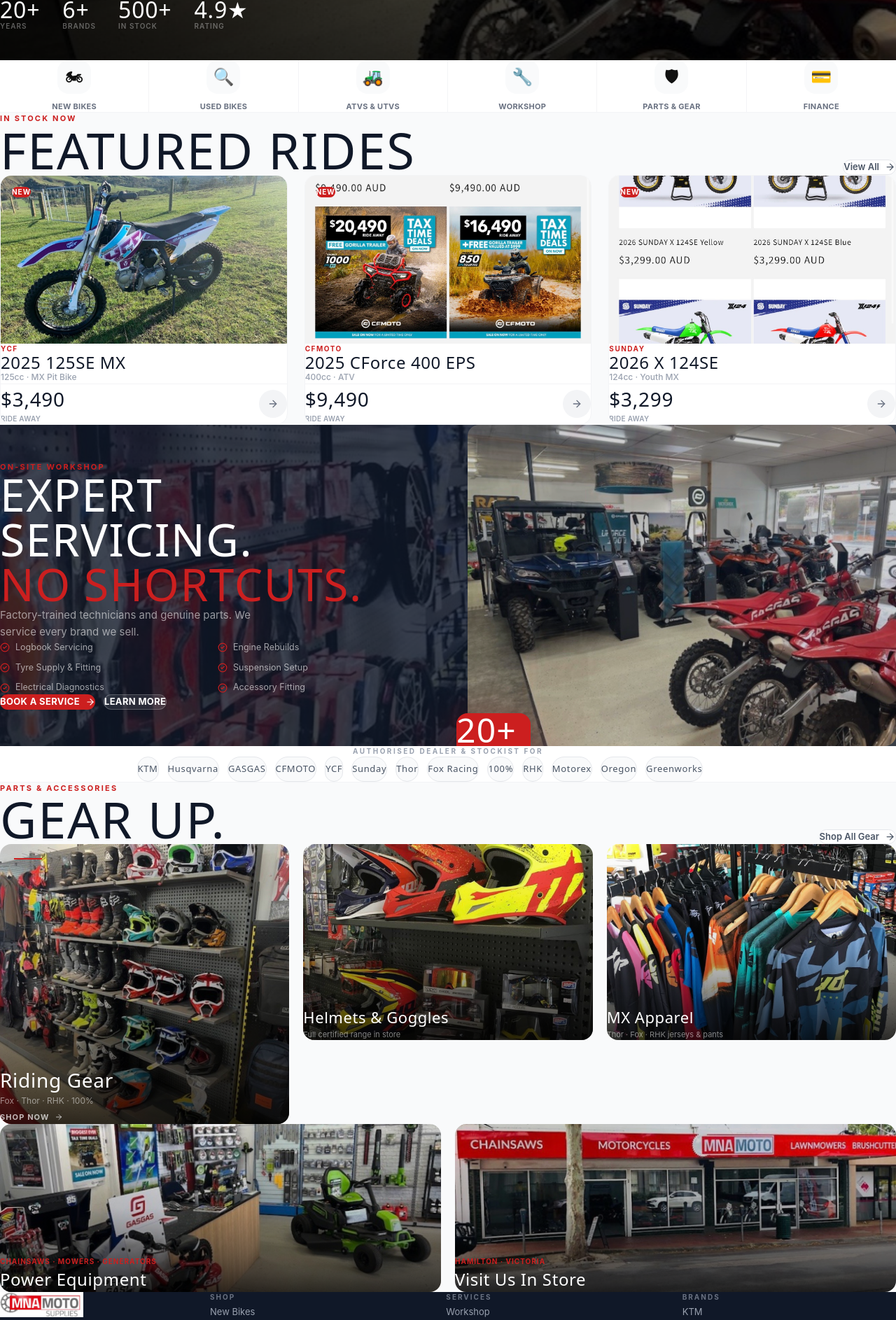
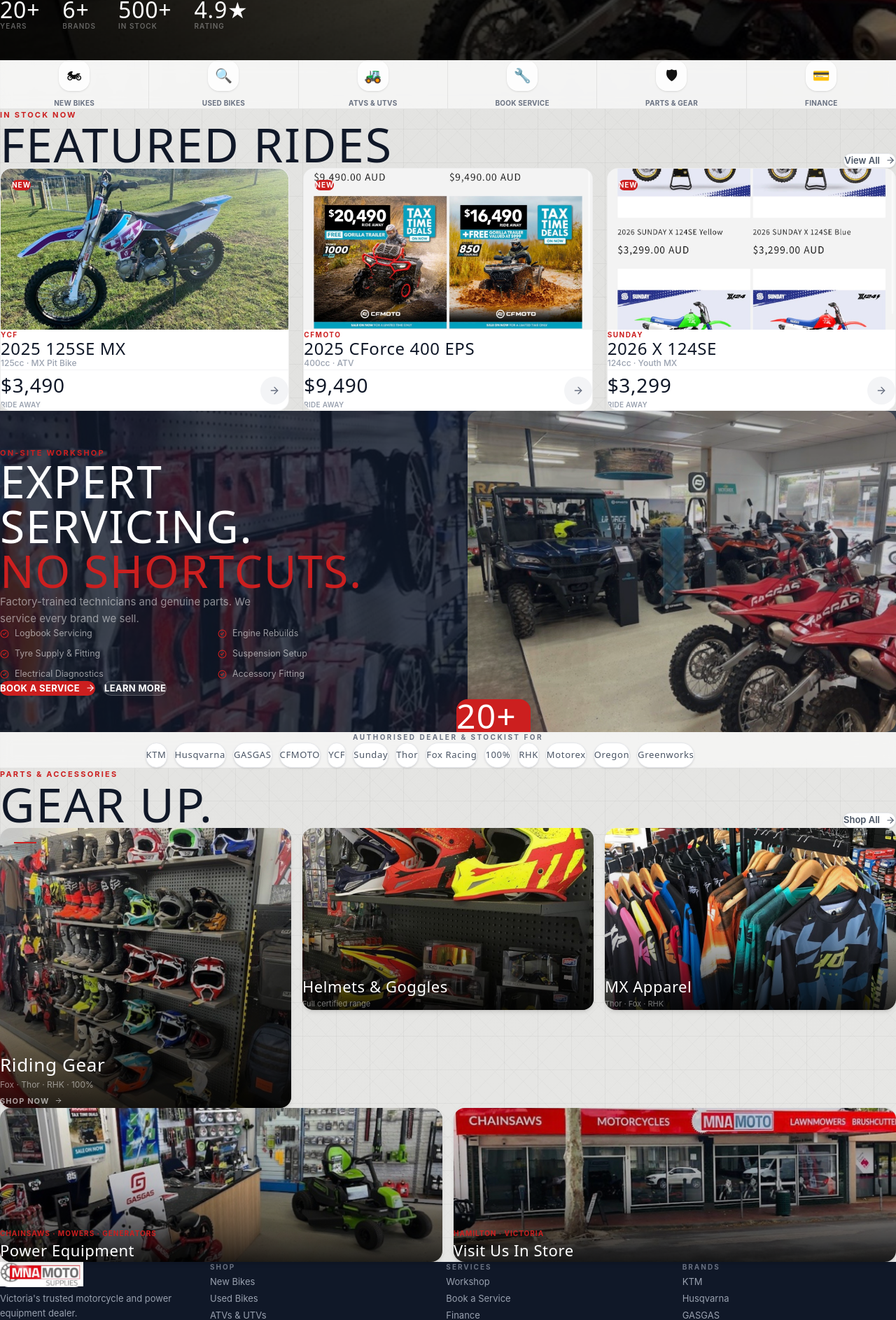
Before and after one commit to sophiavoss33-beep/mnamoto, a Next.js app: page / in a window 1280 px wide. Shown: the part 680-2566 px from the top of the page at 70% size. Built offline with nearby package versions, Linux system fonts and the light colour scheme.

Commit message:
Add mechanical grey backdrop, glass effect sections

```diff
--- a/app/globals.css
+++ b/app/globals.css
@@ -10,15 +10,40 @@
 
 *, *::before, *::after { box-sizing: border-box; margin: 0; padding: 0; }
 html { scroll-behavior: smooth; }
+
 body {
   font-family: var(--font-body);
   -webkit-font-smoothing: antialiased;
   overflow-x: hidden;
-  background: #fff;
   color: #111;
+  /* Mechanical grey backdrop */
+  background-color: #e8e8e6;
+  background-image:
+    /* Subtle grid lines */
+    linear-gradient(rgba(0,0,0,0.04) 1px, transparent 1px),
+    linear-gradient(90deg, rgba(0,0,0,0.04) 1px, transparent 1px),
+    /* Diagonal cross-hatch */
+    repeating-linear-gradient(
+      45deg,
+      transparent,
+      transparent 18px,
+      rgba(0,0,0,0.015) 18px,
+      rgba(0,0,0,0.015) 19px
+    ),
+    repeating-linear-gradient(
+      -45deg,
+      transparent,
+      transparent 18px,
+      rgba(0,0,0,0.015) 18px,
+      rgba(0,0,0,0.015) 19px
+    ),
+    /* Base gradient for depth */
+    linear-gradient(160deg, #ececea 0%, #e2e2e0 40%, #e8e8e6 100%);
+  background-size: 48px 48px, 48px 48px, auto, auto, 100% 100%;
 }
+
 ::selection { background: #CC1F1F; color: white; }
 ::-webkit-scrollbar { width: 3px; }
-::-webkit-scrollbar-track { background: #f1f1f1; }
+::-webkit-scrollbar-track { background: #d8d8d6; }
 ::-webkit-scrollbar-thumb { background: #CC1F1F; }
 :focus-visible { outline: 2px solid #CC1F1F; outline-offset: 2px; }
--- a/components/sections/Categories.tsx
+++ b/components/sections/Categories.tsx
@@ -4,23 +4,23 @@
   { emoji: "🏍", label: "New Bikes", href: "/motorcycles/new" },
   { emoji: "🔍", label: "Used Bikes", href: "/motorcycles/used" },
   { emoji: "🚜", label: "ATVs & UTVs", href: "/motorcycles/atv" },
-  { emoji: "🔧", label: "Workshop", href: "/workshop/book" },
+  { emoji: "🔧", label: "Book Service", href: "/workshop/book" },
   { emoji: "🛡", label: "Parts & Gear", href: "/parts" },
   { emoji: "💳", label: "Finance", href: "/finance" },
 ];
 
 export default function Categories() {
   return (
-    <section className="bg-white border-b border-gray-100">
+    <section className="border-b border-black/[0.07]" style={{ background: "rgba(255,255,255,0.6)", backdropFilter: "blur(8px)" }}>
       <div className="max-w-[1320px] mx-auto">
         <div className="grid grid-cols-3 md:grid-cols-6">
           {cats.map(({ emoji, label, href }, i) => (
             <Link key={href} href={href}
-              className={`group flex flex-col items-center gap-2.5 py-7 px-3 hover:bg-red-50 transition-all ${i < cats.length - 1 ? "border-r border-gray-100" : ""}`}>
-              <div className="w-12 h-12 rounded-2xl bg-gray-50 group-hover:bg-[#CC1F1F]/10 flex items-center justify-center text-2xl transition-all group-hover:scale-110">
+              className={`group flex flex-col items-center gap-2.5 py-6 px-3 hover:bg-white/80 transition-all ${i < cats.length - 1 ? "border-r border-black/[0.07]" : ""}`}>
+              <div className="w-11 h-11 rounded-2xl bg-white/80 group-hover:bg-[#CC1F1F]/10 flex items-center justify-center text-xl transition-all group-hover:scale-110 shadow-sm">
                 {emoji}
               </div>
-              <span className="text-[11px] font-bold tracking-wide uppercase text-gray-500 group-hover:text-[#CC1F1F] transition-colors">{label}</span>
+              <span className="text-[10px] font-bold tracking-wide uppercase text-gray-500 group-hover:text-[#CC1F1F] transition-colors">{label}</span>
             </Link>
           ))}
         </div>
--- a/components/sections/FeaturedBikes.tsx
+++ b/components/sections/FeaturedBikes.tsx
@@ -5,21 +5,9 @@
 import { ArrowRight } from "lucide-react";
 
 const bikes = [
-  {
-    brand: "YCF", name: "125SE MX", year: 2025, price: "$3,490",
-    image: "/images/bikes/ycf-125se-mx.jpg", alt: "YCF 125SE MX pit bike with purple graphics",
-    spec: "125cc · MX Pit Bike", badge: "New", href: "/motorcycles/new",
-  },
-  {
-    brand: "CFMOTO", name: "CForce 400 EPS", year: 2025, price: "$9,490",
-    image: "/images/bikes/cfmoto-atv-range.jpg", alt: "CFMOTO CForce 400 EPS ATV",
-    spec: "400cc · ATV", badge: "New", href: "/motorcycles/atv",
-  },
-  {
-    brand: "Sunday", name: "X 124SE", year: 2026, price: "$3,299",
-    image: "/images/bikes/sunday-x124se.jpg", alt: "2026 Sunday X 124SE youth bikes",
-    spec: "124cc · Youth MX", badge: "New", href: "/motorcycles/youth",
-  },
+  { brand: "YCF", name: "125SE MX", year: 2025, price: "$3,490", image: "/images/bikes/ycf-125se-mx.jpg", alt: "YCF 125SE MX pit bike", spec: "125cc · MX Pit Bike", href: "/motorcycles/new" },
+  { brand: "CFMOTO", name: "CForce 400 EPS", year: 2025, price: "$9,490", image: "/images/bikes/cfmoto-atv-range.jpg", alt: "CFMOTO CForce 400 EPS ATV", spec: "400cc · ATV", href: "/motorcycles/atv" },
+  { brand: "Sunday", name: "X 124SE", year: 2026, price: "$3,299", image: "/images/bikes/sunday-x124se.jpg", alt: "2026 Sunday X 124SE", spec: "124cc · Youth MX", href: "/motorcycles/youth" },
 ];
 
 function BikeCard({ bike, delay }: { bike: typeof bikes[0]; delay: number }) {
@@ -28,32 +16,22 @@
     const el = ref.current;
     if (!el) return;
     const obs = new IntersectionObserver(([e]) => {
-      if (e.isIntersecting) {
-        el.style.opacity = "1";
-        el.style.transform = "translateY(0)";
-        obs.disconnect();
-      }
+      if (e.isIntersecting) { el.style.opacity = "1"; el.style.transform = "translateY(0)"; obs.disconnect(); }
     }, { threshold: 0.1 });
     obs.observe(el);
     return () => obs.disconnect();
   }, []);
 
   return (
-    <div ref={ref} style={{ opacity: 0, transform: "translateY(32px)", transition: `all 0.65s cubic-bezier(0.4,0,0.2,1) ${delay}ms` }}>
-      <Link href={bike.href} className="group block bg-white rounded-2xl overflow-hidden border border-gray-100 hover:border-gray-200 hover:shadow-[0_20px_60px_rgba(0,0,0,0.10)] transition-all duration-400 hover:-translate-y-1.5">
-        <div className="relative overflow-hidden bg-gray-50" style={{ height: 240 }}>
-          <span className="absolute top-4 left-4 z-10 px-3 py-1 bg-[#CC1F1F] text-white text-[10px] font-bold tracking-widest uppercase rounded-lg">
-            {bike.badge}
-          </span>
-          <Image src={bike.image} alt={bike.alt} fill
-            className="object-cover group-hover:scale-105 transition-transform duration-500"
-            sizes="(max-width: 768px) 100vw, 33vw" />
+    <div ref={ref} style={{ opacity: 0, transform: "translateY(28px)", transition: `all 0.6s cubic-bezier(0.4,0,0.2,1) ${delay}ms` }}>
+      <Link href={bike.href} className="group block bg-white rounded-2xl overflow-hidden border border-black/[0.07] hover:border-black/[0.12] hover:shadow-[0_20px_60px_rgba(0,0,0,0.15)] transition-all duration-400 hover:-translate-y-1.5">
+        <div className="relative overflow-hidden bg-gray-100" style={{ height: 230 }}>
+          <span className="absolute top-4 left-4 z-10 px-3 py-1 bg-[#CC1F1F] text-white text-[10px] font-bold tracking-widest uppercase rounded-lg">New</span>
+          <Image src={bike.image} alt={bike.alt} fill className="object-cover group-hover:scale-105 transition-transform duration-500" sizes="33vw" />
         </div>
         <div className="p-6">
-          <p className="text-[10px] font-bold tracking-[0.15em] uppercase text-[#CC1F1F] mb-2">{bike.brand}</p>
-          <h3 className="font-[family-name:var(--font-display)] text-[24px] text-gray-900 tracking-wide leading-none mb-1.5">
-            {bike.year} {bike.name}
-          </h3>
+          <p className="text-[10px] font-bold tracking-[0.15em] uppercase text-[#CC1F1F] mb-1.5">{bike.brand}</p>
+          <h3 className="font-[family-name:var(--font-display)] text-[24px] text-gray-900 tracking-wide leading-none mb-1.5">{bike.year} {bike.name}</h3>
           <p className="text-[12px] text-gray-400 font-medium mb-5">{bike.spec}</p>
           <div className="flex items-center justify-between pt-5 border-t border-gray-100">
             <div>
@@ -72,22 +50,19 @@
 
 export default function FeaturedBikes() {
   return (
-    <section className="py-24 bg-gray-50">
-      <div className="max-w-[1320px] mx-auto px-6 lg:px-10">
-        <div className="flex items-end justify-between mb-14">
+    <section className="py-20">
+      <div className="max-w-[1320px] mx-auto px-5 lg:px-10">
+        <div className="flex items-end justify-between mb-12">
           <div>
-            <p className="text-[11px] font-bold tracking-[0.2em] uppercase text-[#CC1F1F] mb-3">In Stock Now</p>
-            <h2 className="font-[family-name:var(--font-display)] text-[clamp(40px,6vw,72px)] text-gray-900 leading-none tracking-wide">
-              FEATURED RIDES
-            </h2>
+            <p className="text-[11px] font-bold tracking-[0.2em] uppercase text-[#CC1F1F] mb-2">In Stock Now</p>
+            <h2 className="font-[family-name:var(--font-display)] text-[clamp(40px,6vw,68px)] text-gray-900 leading-none tracking-wide">FEATURED RIDES</h2>
           </div>
-          <Link href="/motorcycles"
-            className="hidden sm:inline-flex items-center gap-2 px-6 py-3 bg-white border border-gray-200 hover:border-[#CC1F1F] hover:text-[#CC1F1F] text-gray-600 font-semibold text-[13px] rounded-xl transition-all">
-            View All <ArrowRight size={15} />
+          <Link href="/motorcycles" className="hidden sm:inline-flex items-center gap-2 px-5 py-2.5 bg-white border border-gray-200 hover:border-[#CC1F1F] hover:text-[#CC1F1F] text-gray-600 font-semibold text-[13px] rounded-xl transition-all shadow-sm">
+            View All <ArrowRight size={14} />
           </Link>
         </div>
-        <div className="grid grid-cols-1 md:grid-cols-3 gap-6">
-          {bikes.map((bike, i) => <BikeCard key={bike.name} bike={bike} delay={i * 120} />)}
+        <div className="grid grid-cols-1 md:grid-cols-3 gap-5">
+          {bikes.map((bike, i) => <BikeCard key={bike.name} bike={bike} delay={i * 100} />)}
         </div>
       </div>
     </section>
--- a/components/sections/GearSection.tsx
+++ b/components/sections/GearSection.tsx
@@ -3,72 +3,66 @@
 import { ArrowRight } from "lucide-react";
 
 const cats = [
-  { title: "Riding Gear", sub: "Fox · Thor · RHK · 100%", image: "/images/gear/riding-gear-wall.jpg", alt: "Fox Racing riding gear wall", href: "/parts/gear", tall: true },
-  { title: "Helmets & Goggles", sub: "Full certified range in store", image: "/images/gear/helmets-goggles.jpg", alt: "Helmets and goggles display", href: "/parts/helmets", tall: false },
-  { title: "MX Apparel", sub: "Thor · Fox · RHK jerseys & pants", image: "/images/gear/thor-jerseys.jpg", alt: "Thor MX jersey rack", href: "/parts/apparel", tall: false },
+  { title: "Riding Gear", sub: "Fox · Thor · RHK · 100%", image: "/images/gear/riding-gear-wall.jpg", alt: "Fox Racing gear wall", href: "/parts/gear", tall: true },
+  { title: "Helmets & Goggles", sub: "Full certified range", image: "/images/gear/helmets-goggles.jpg", alt: "Helmets and goggles", href: "/parts/helmets", tall: false },
+  { title: "MX Apparel", sub: "Thor · Fox · RHK", image: "/images/gear/thor-jerseys.jpg", alt: "Thor jerseys", href: "/parts/apparel", tall: false },
 ];
 
 export default function GearSection() {
   return (
-    <section className="py-24 bg-gray-50">
-      <div className="max-w-[1320px] mx-auto px-6 lg:px-10">
-        <div className="flex items-end justify-between mb-14">
+    <section className="py-20">
+      <div className="max-w-[1320px] mx-auto px-5 lg:px-10">
+        <div className="flex items-end justify-between mb-12">
           <div>
-            <p className="text-[11px] font-bold tracking-[0.2em] uppercase text-[#CC1F1F] mb-3">Parts &amp; Accessories</p>
-            <h2 className="font-[family-name:var(--font-display)] text-[clamp(40px,6vw,72px)] text-gray-900 leading-none tracking-wide">
-              GEAR UP.
-            </h2>
+            <p className="text-[11px] font-bold tracking-[0.2em] uppercase text-[#CC1F1F] mb-2">Parts &amp; Accessories</p>
+            <h2 className="font-[family-name:var(--font-display)] text-[clamp(40px,6vw,68px)] text-gray-900 leading-none tracking-wide">GEAR UP.</h2>
           </div>
-          <Link href="/parts"
-            className="hidden sm:inline-flex items-center gap-2 px-6 py-3 bg-white border border-gray-200 hover:border-[#CC1F1F] hover:text-[#CC1F1F] text-gray-600 font-semibold text-[13px] rounded-xl transition-all">
-            Shop All Gear <ArrowRight size={15} />
+          <Link href="/parts" className="hidden sm:inline-flex items-center gap-2 px-5 py-2.5 bg-white border border-gray-200 hover:border-[#CC1F1F] hover:text-[#CC1F1F] text-gray-600 font-semibold text-[13px] rounded-xl transition-all shadow-sm">
+            Shop All <ArrowRight size={14} />
           </Link>
         </div>
 
-        <div className="grid grid-cols-1 lg:grid-cols-3 gap-5">
-          {/* Tall left panel */}
-          <Link href={cats[0].href} className="group relative rounded-2xl overflow-hidden lg:row-span-2 block" style={{ minHeight: 400 }}>
+        <div className="grid grid-cols-1 lg:grid-cols-3 gap-4">
+          <Link href={cats[0].href} className="group relative rounded-2xl overflow-hidden lg:row-span-2 block shadow-md hover:shadow-xl transition-all duration-400 hover:-translate-y-1" style={{ minHeight: 400 }}>
             <Image src={cats[0].image} alt={cats[0].alt} fill className="object-cover group-hover:scale-105 transition-transform duration-600" sizes="33vw" />
-            <div className="absolute inset-0 bg-gradient-to-t from-black/80 via-black/20 to-transparent" />
-            <div className="absolute top-5 left-5 w-10 h-[2px] bg-[#CC1F1F]" />
+            <div className="absolute inset-0 bg-gradient-to-t from-black/85 via-black/20 to-transparent" />
+            <div className="absolute top-5 left-5 w-8 h-[2px] bg-[#CC1F1F]" />
             <div className="absolute bottom-0 left-0 right-0 p-6">
-              <h3 className="font-[family-name:var(--font-display)] text-[28px] text-white tracking-wide mb-1">{cats[0].title}</h3>
+              <h3 className="font-[family-name:var(--font-display)] text-[26px] text-white tracking-wide mb-1">{cats[0].title}</h3>
               <p className="text-white/50 text-[12px] mb-4">{cats[0].sub}</p>
-              <span className="inline-flex items-center gap-2 text-[11px] font-bold text-white/70 uppercase tracking-widest group-hover:text-white group-hover:gap-4 transition-all">
-                Shop Now <ArrowRight size={12} />
+              <span className="inline-flex items-center gap-2 text-[11px] font-bold text-white/60 uppercase tracking-widest group-hover:text-white group-hover:gap-4 transition-all">
+                Shop Now <ArrowRight size={11} />
               </span>
             </div>
           </Link>
 
-          {/* Two stacked right panels */}
           {cats.slice(1).map((cat) => (
-            <Link key={cat.href} href={cat.href} className="group relative rounded-2xl overflow-hidden block" style={{ height: 280 }}>
+            <Link key={cat.href} href={cat.href} className="group relative rounded-2xl overflow-hidden block shadow-md hover:shadow-xl transition-all duration-400 hover:-translate-y-1" style={{ height: 260 }}>
               <Image src={cat.image} alt={cat.alt} fill className="object-cover group-hover:scale-105 transition-transform duration-600" sizes="33vw" />
-              <div className="absolute inset-0 bg-gradient-to-t from-black/80 via-black/10 to-transparent" />
-              <div className="absolute bottom-0 left-0 right-0 p-6">
-                <h3 className="font-[family-name:var(--font-display)] text-[22px] text-white tracking-wide mb-1">{cat.title}</h3>
-                <p className="text-white/50 text-[11px]">{cat.sub}</p>
+              <div className="absolute inset-0 bg-gradient-to-t from-black/85 via-black/10 to-transparent" />
+              <div className="absolute bottom-0 left-0 right-0 p-5">
+                <h3 className="font-[family-name:var(--font-display)] text-[22px] text-white tracking-wide mb-0.5">{cat.title}</h3>
+                <p className="text-white/45 text-[11px]">{cat.sub}</p>
               </div>
             </Link>
           ))}
         </div>
 
-        {/* Power Equipment row */}
-        <div className="mt-5 grid grid-cols-1 md:grid-cols-2 gap-5">
-          <Link href="/outdoor-power" className="group relative rounded-2xl overflow-hidden block" style={{ height: 240 }}>
-            <Image src="/images/showroom/power-equipment.jpg" alt="MNA Moto power equipment" fill className="object-cover group-hover:scale-105 transition-transform duration-600" sizes="50vw" />
-            <div className="absolute inset-0 bg-gradient-to-t from-black/80 via-black/20 to-transparent" />
-            <div className="absolute bottom-0 left-0 right-0 p-6">
+        <div className="mt-4 grid grid-cols-1 md:grid-cols-2 gap-4">
+          <Link href="/outdoor-power" className="group relative rounded-2xl overflow-hidden block shadow-md hover:shadow-xl transition-all duration-400 hover:-translate-y-1" style={{ height: 220 }}>
+            <Image src="/images/showroom/power-equipment.jpg" alt="Power equipment" fill className="object-cover group-hover:scale-105 transition-transform duration-600" sizes="50vw" />
+            <div className="absolute inset-0 bg-gradient-to-t from-black/85 via-black/20 to-transparent" />
+            <div className="absolute bottom-0 left-0 right-0 p-5">
               <p className="text-[10px] font-bold tracking-widest uppercase text-[#CC1F1F] mb-1">Chainsaws · Mowers · Generators</p>
-              <h3 className="font-[family-name:var(--font-display)] text-[24px] text-white tracking-wide">Power Equipment</h3>
+              <h3 className="font-[family-name:var(--font-display)] text-[22px] text-white tracking-wide">Power Equipment</h3>
             </div>
           </Link>
-          <Link href="/contact" className="group relative rounded-2xl overflow-hidden block" style={{ height: 240 }}>
-            <Image src="/images/store/storefront.jpg" alt="MNA Moto storefront Hamilton" fill className="object-cover object-center group-hover:scale-105 transition-transform duration-600" sizes="50vw" />
-            <div className="absolute inset-0 bg-gradient-to-t from-black/80 via-black/20 to-transparent" />
-            <div className="absolute bottom-0 left-0 right-0 p-6">
+          <Link href="/contact" className="group relative rounded-2xl overflow-hidden block shadow-md hover:shadow-xl transition-all duration-400 hover:-translate-y-1" style={{ height: 220 }}>
+            <Image src="/images/store/storefront.jpg" alt="MNA Moto storefront" fill className="object-cover object-center group-hover:scale-105 transition-transform duration-600" sizes="50vw" />
+            <div className="absolute inset-0 bg-gradient-to-t from-black/85 via-black/20 to-transparent" />
+            <div className="absolute bottom-0 left-0 right-0 p-5">
               <p className="text-[10px] font-bold tracking-widest uppercase text-[#CC1F1F] mb-1">Hamilton · Victoria</p>
-              <h3 className="font-[family-name:var(--font-display)] text-[24px] text-white tracking-wide">Visit Us In Store</h3>
+              <h3 className="font-[family-name:var(--font-display)] text-[22px] text-white tracking-wide">Visit Us In Store</h3>
             </div>
           </Link>
         </div>
--- a/components/sections/Workshop.tsx
+++ b/components/sections/Workshop.tsx
@@ -2,12 +2,7 @@
 import Link from "next/link";
 import { ArrowRight, CheckCircle2 } from "lucide-react";
 
-const services = [
-  "Logbook Servicing","Engine Rebuilds","Tyre Supply & Fitting",
-  "Suspension Setup","Electrical Diagnostics","Accessory Fitting",
-];
-
-const brands = ["KTM","Husqvarna","GASGAS","CFMOTO","YCF","Sunday","Thor","Fox Racing","100%","RHK","Motorex","Oregon","Greenworks","KTM","Husqvarna","GASGAS","CFMOTO","YCF","Sunday","Thor","Fox Racing","100%","RHK","Motorex","Oregon","Greenworks"];
+const services = ["Logbook Servicing","Engine Rebuilds","Tyre Supply & Fitting","Suspension Setup","Electrical Diagnostics","Accessory Fitting"];
 
 export default function Workshop() {
   return (
@@ -20,32 +15,28 @@
           <div className="grid grid-cols-1 lg:grid-cols-2 gap-14 items-center">
             <div>
               <p className="text-[11px] font-bold tracking-[0.2em] uppercase text-[#CC1F1F] mb-4">On-Site Workshop</p>
-              <h2 className="font-[family-name:var(--font-display)] text-[clamp(40px,5vw,72px)] text-white leading-none tracking-wide mb-5">
+              <h2 className="font-[family-name:var(--font-display)] text-[clamp(40px,5vw,68px)] text-white leading-none tracking-wide mb-5">
                 EXPERT<br />SERVICING.<br /><span className="text-[#CC1F1F]">NO SHORTCUTS.</span>
               </h2>
-              <p className="text-[15px] text-white/55 leading-relaxed mb-8 max-w-[380px]">
+              <p className="text-[15px] text-white/50 leading-relaxed mb-8 max-w-[380px]">
                 Factory-trained technicians and genuine parts. We service every brand we sell.
               </p>
               <div className="grid grid-cols-2 gap-2.5 mb-8">
                 {services.map((s) => (
-                  <div key={s} className="flex items-center gap-2 text-[12.5px] text-white/60">
-                    <CheckCircle2 size={14} className="text-[#CC1F1F] flex-shrink-0" />
-                    {s}
+                  <div key={s} className="flex items-center gap-2 text-[12.5px] text-white/55">
+                    <CheckCircle2 size={13} className="text-[#CC1F1F] flex-shrink-0" />{s}
                   </div>
                 ))}
               </div>
               <div className="flex flex-wrap gap-3">
-                <Link href="/workshop/book"
-                  className="inline-flex items-center gap-2 px-7 py-3.5 bg-[#CC1F1F] hover:bg-[#A81818] text-white font-bold text-[13px] tracking-wide uppercase rounded-xl transition-all hover:shadow-lg">
+                <Link href="/workshop/book" className="inline-flex items-center gap-2 px-7 py-3.5 bg-[#CC1F1F] hover:bg-[#A81818] text-white font-bold text-[13px] tracking-wide uppercase rounded-xl transition-all hover:shadow-lg">
                   Book a Service <ArrowRight size={14} />
                 </Link>
-                <Link href="/workshop"
-                  className="inline-flex items-center gap-2 px-7 py-3.5 bg-white/10 hover:bg-white/20 text-white font-bold text-[13px] tracking-wide uppercase rounded-xl border border-white/20 transition-all">
+                <Link href="/workshop" className="inline-flex items-center gap-2 px-7 py-3.5 bg-white/10 hover:bg-white/20 text-white font-bold text-[13px] tracking-wide uppercase rounded-xl border border-white/20 transition-all">
                   Learn More
                 </Link>
               </div>
             </div>
-
             <div className="relative hidden lg:block">
               <div className="relative rounded-2xl overflow-hidden aspect-[4/3]">
                 <Image src="/images/showroom/showroom-floor.jpg" alt="MNA Moto showroom" fill className="object-cover opacity-80" sizes="50vw" />
@@ -59,12 +50,12 @@
         </div>
       </section>
 
-      {/* Brands — no animation, simple wrap */}
-      <section className="bg-white py-12 border-b border-gray-100">
-        <p className="text-center text-[10px] font-bold tracking-[0.25em] uppercase text-gray-400 mb-8">Authorised Dealer &amp; Stockist For</p>
-        <div className="flex flex-wrap justify-center gap-3 max-w-[1200px] mx-auto px-6">
+      {/* Brands */}
+      <section className="py-10 border-b border-black/[0.07]" style={{ background: "rgba(255,255,255,0.55)", backdropFilter: "blur(8px)" }}>
+        <p className="text-center text-[10px] font-bold tracking-[0.25em] uppercase text-gray-500 mb-7">Authorised Dealer &amp; Stockist For</p>
+        <div className="flex flex-wrap justify-center gap-2.5 max-w-[1200px] mx-auto px-5">
           {["KTM","Husqvarna","GASGAS","CFMOTO","YCF","Sunday","Thor","Fox Racing","100%","RHK","Motorex","Oregon","Greenworks"].map((b) => (
-            <div key={b} className="h-9 px-5 bg-gray-50 rounded-full border border-gray-200 flex items-center font-[family-name:var(--font-display)] text-[13px] text-gray-600 whitespace-nowrap hover:border-[#CC1F1F] hover:text-[#CC1F1F] transition-colors cursor-default tracking-wider">
+            <div key={b} className="h-9 px-5 bg-white rounded-full border border-gray-200 flex items-center font-[family-name:var(--font-display)] text-[13px] text-gray-600 whitespace-nowrap hover:border-[#CC1F1F] hover:text-[#CC1F1F] transition-colors cursor-default tracking-wider shadow-sm">
               {b}
             </div>
           ))}
```
Also changed, not shown: components/layout/Footer.tsx (+2 -9 lines).
